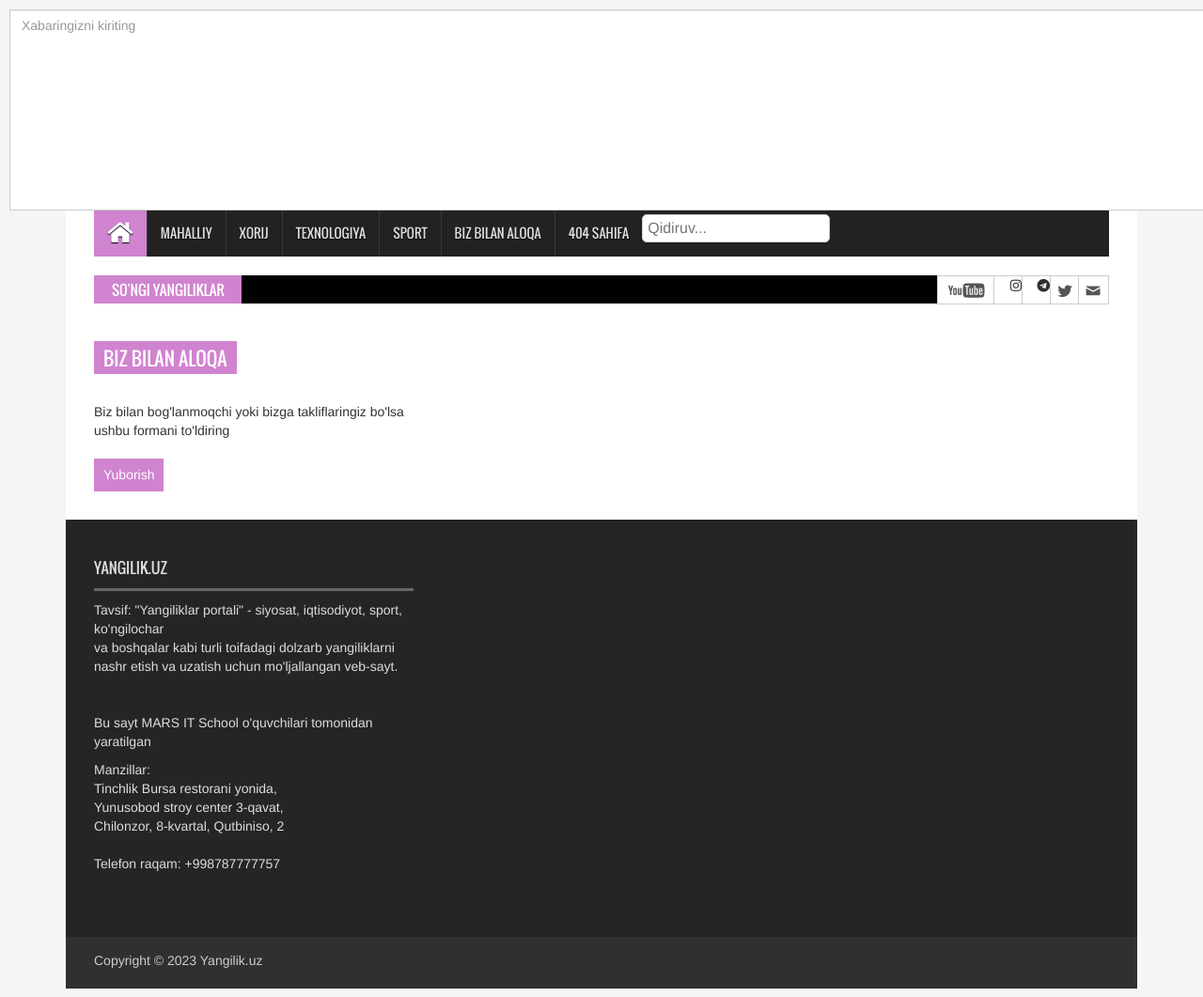
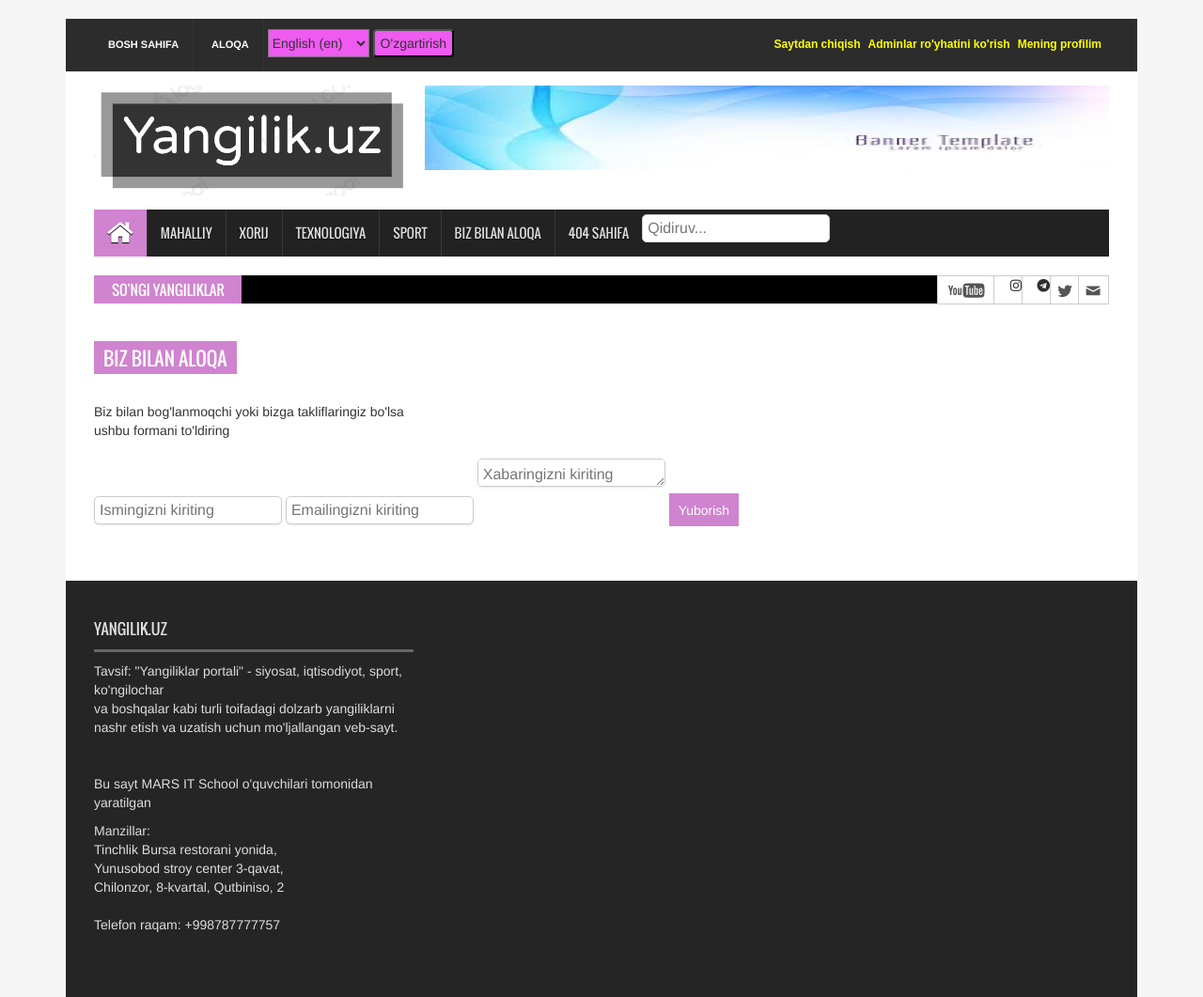
Before and after one commit to Abdualimov07/yanglik, a Django app: page /en/contact/ in a window 1280 px wide. Shown: the top 1061 px of the page at 94% size. Run offline with Django 4.2, Linux system fonts and the light colour scheme; a user stored in the database is signed in; some libraries are stand-ins or nearby versions.

Commit message:
Update contact.html

```diff
--- a/templates/news/contact.html
+++ b/templates/news/contact.html
@@ -14,9 +14,9 @@
             <h2>Biz bilan aloqa</h2>
             <p>Biz bilan bog'lanmoqchi yoki bizga takliflaringiz bo'lsa <br> ushbu formani to'ldiring</p>
             <form action="#" class="contact_form" method="post">{% csrf_token %}
-              <input class="form-control" type="text" placeholder="Ismingizni kiriting", name="name" style="position: fixed; top: 10px; left: 10px;">
-              <input class="form-control" type="email" placeholder="Emailingizni kiriting", name="email" style="position: fixed; top: 10px; left: 10px;">
-              <textarea class="form-control" cols="30" rows="10" placeholder="Xabaringizni kiriting", name="message" style="position: fixed; top: 10px; left: 10px;"></textarea>
+              <input  type="text" placeholder="Ismingizni kiriting", name="name" style="width: 200px; height: 30px; font-size: 16px; border: 1px solid #ccc; padding: 5px; border-radius: 5px; box-shadow: 0 1px 2px rgba(0, 0, 0, 0.1); transition: border-color 0.3s, box-shadow 0.3s;" >
+              <input  type="email" placeholder="Emailingizni kiriting", name="email" style="width: 200px; height: 30px; font-size: 16px; border: 1px solid #ccc; padding: 5px; border-radius: 5px; box-shadow: 0 1px 2px rgba(0, 0, 0, 0.1); transition: border-color 0.3s, box-shadow 0.3s;" >
+              <textarea  cols="30" rows="10" placeholder="Xabaringizni kiriting", name="message" style="width: 200px; height: 30px; font-size: 16px; border: 1px solid #ccc; padding: 5px; border-radius: 5px; box-shadow: 0 1px 2px rgba(0, 0, 0, 0.1); transition: border-color 0.3s, box-shadow 0.3s;" ></textarea>
               <input type="submit" value="Yuborish">
             </form>
           </div>
```
